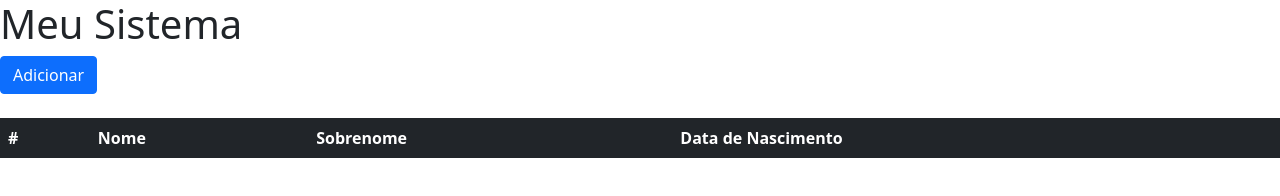
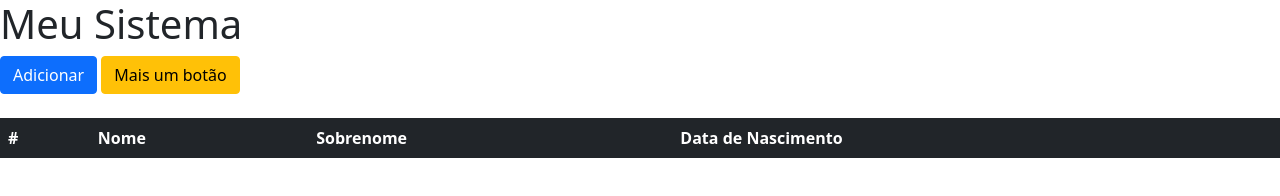
Before and after one commit to EmilioGut/18b_eacg, a plain HTML site: page index.html in a window 1280 px wide. Drawn offline with Linux system fonts and the light colour scheme.

Commit message:
Adicao de mais um botao

```diff
--- a/index.html
+++ b/index.html
@@ -7,9 +7,11 @@
     <title>Meu Sistema</title>
     <link rel="stylesheet" href="bootstrap.min.css">
 </head>
+
 <body>
     <h1>Meu Sistema</h1>
     <button id="btnAdicionar" type="button" class="btn btn-primary">Adicionar</button>
+    <button id="btnMaisUmBotao" type="button" class="btn btn-warning">Mais um botão</button>
 
     <br />
     <br />
```
